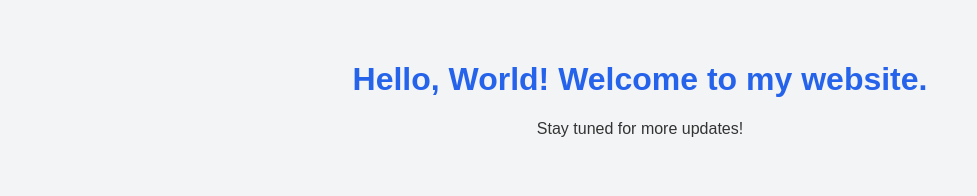
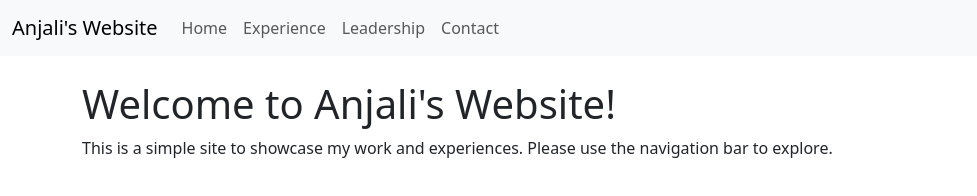
Before and after one commit to anjalisingh0/website, a plain HTML site: page index.html in a window 1280 px wide. Shown: the whole page, without its empty margins (0-977 px from the left). Drawn offline with nearby package versions, Linux system fonts and the light colour scheme.

Commit message:
trying bootstrap

```diff
--- a/index.html
+++ b/index.html
@@ -1,14 +1,30 @@
 <!DOCTYPE html>
 <html lang="en">
-  <head>
+<head>
     <meta charset="UTF-8">
     <meta name="viewport" content="width=device-width, initial-scale=1.0">
-    <title>Anjali's Personal Website</title>
-    <link rel="stylesheet" href="styles.css">
-  </head>
-  <body>
-    <h1>Hello, World! Welcome to my website.</h1>
-    <p>Stay tuned for more updates!</p>
-    <script src="script.js"></script>
-  </body>
+    <title>Welcome to Anjali's Website</title>
+    <link href="https://cdn.jsdelivr.net/npm/bootstrap@5.3.0-alpha1/dist/css/bootstrap.min.css" rel="stylesheet">
+</head>
+<body>
+
+    <!-- Placeholder for Navbar -->
+    <div id="navbar-placeholder"></div>
+
+    <div class="container mt-4">
+        <h1>Welcome to Anjali's Website!</h1>
+        <p>This is a simple site to showcase my work and experiences. Please use the navigation bar to explore.</p>
+    </div>
+
+    <script>
+        // Dynamically load the navbar into the placeholder
+        fetch('navbar.html')
+            .then(response => response.text())
+            .then(data => {
+                document.getElementById('navbar-placeholder').innerHTML = data;
+            });
+    </script>
+
+    <script src="https://cdn.jsdelivr.net/npm/bootstrap@5.3.0-alpha1/dist/js/bootstrap.bundle.min.js"></script>
+</body>
 </html>
--- /dev/null
+++ b/navbar.html
@@ -0,0 +1,25 @@
+<!-- navbar.html -->
+<nav class="navbar navbar-expand-lg navbar-light bg-light">
+    <div class="container-fluid">
+        <a class="navbar-brand" href="#">Anjali's Website</a>
+        <button class="navbar-toggler" type="button" data-bs-toggle="collapse" data-bs-target="#navbarNav" aria-controls="navbarNav" aria-expanded="false" aria-label="Toggle navigation">
+            <span class="navbar-toggler-icon"></span>
+        </button>
+        <div class="collapse navbar-collapse" id="navbarNav">
+            <ul class="navbar-nav">
+                <li class="nav-item">
+                    <a class="nav-link" href="index.html">Home</a>
+                </li>
+                <li class="nav-item">
+                    <a class="nav-link" href="experience.html">Experience</a>
+                </li>
+                <li class="nav-item">
+                    <a class="nav-link" href="leadership.html">Leadership</a>
+                </li>
+                <li class="nav-item">
+                    <a class="nav-link" href="contact.html">Contact</a>
+                </li>
+            </ul>
+        </div>
+    </div>
+</nav>
--- a/script.js
+++ b/script.js
@@ -1 +1,7 @@
-console.log("Welcome to Anjali's website!");
+// JavaScript to toggle active class for the navigation links
+document.querySelectorAll('.nav-link').forEach(link => {
+    link.addEventListener('click', function() {
+        document.querySelectorAll('.nav-link').forEach(item => item.classList.remove('active'));
+        this.classList.add('active');
+    });
+});
--- a/styles.css
+++ b/styles.css
@@ -1,10 +1,16 @@
+/* Optional custom styling */
 body {
-    font-family: 'Arial', sans-serif;
-    text-align: center;
-    background-color: #f3f4f6;
-    color: #333;
-    padding: 2rem;
-  }
-  h1 {
-    color: #2563eb;
-  }
+    font-family: Arial, sans-serif;
+}
+
+h1, h2 {
+    color: #0044cc;
+}
+
+.navbar {
+    margin-bottom: 20px;
+}
+
+.container {
+    margin-top: 20px;
+}
```
